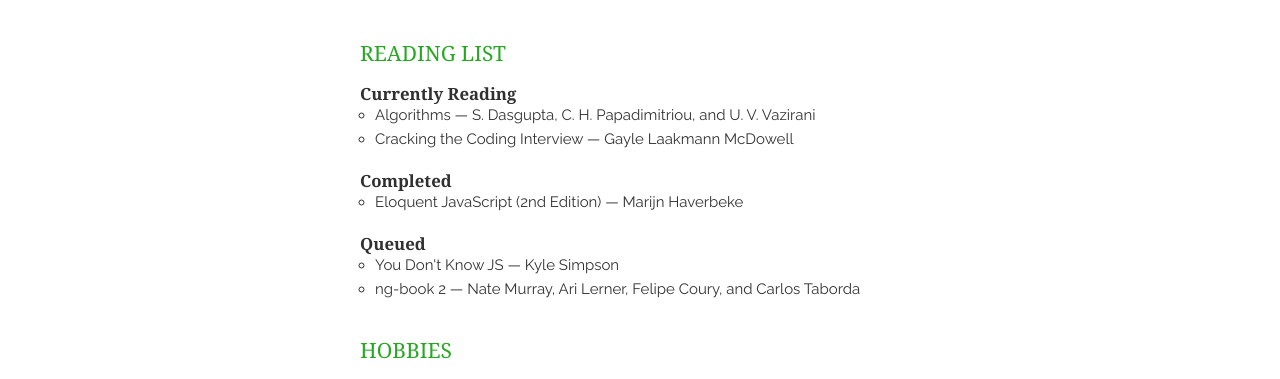
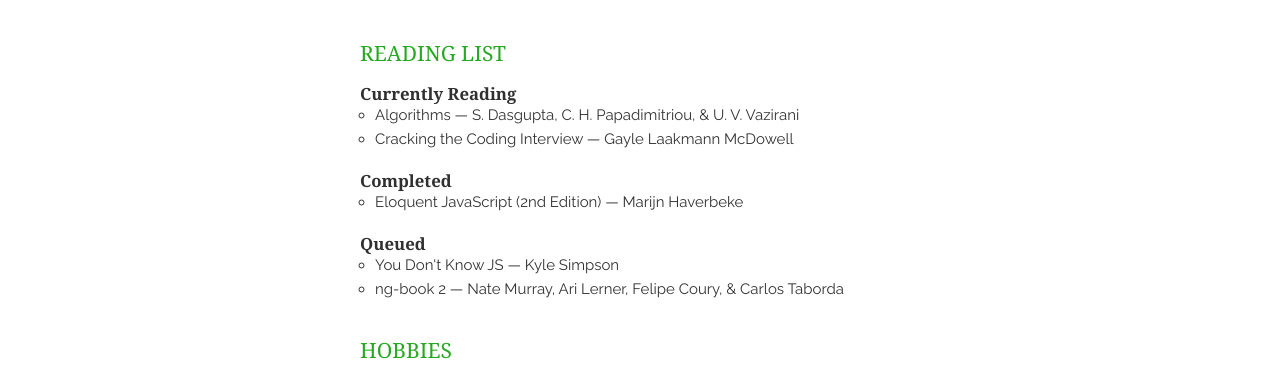
Before and after one commit to ylemberg/ylemberg.github.io, a Jekyll site: the page built from index.html, in a window 1280 px wide. Shown: the part 1896-2275 px from the top of the page. Built offline with Jekyll 4.4.1, drawn with Linux system fonts in a browser that asks for light colours; nearby versions of some CDN libraries; the list of posts is cut into pages by our own code.

Commit message:
[fix] Add ampersand

```diff
--- a/_includes/readinglist.html
+++ b/_includes/readinglist.html
@@ -6,7 +6,7 @@
         </header>
         <ul class="bullet-points">
           <li class="bullet-point">
-            <a href="https://www.amazon.com/Algorithms-Sanjoy-Dasgupta-ebook/dp/B006Z0QR3I" target="_blank">Algorithms &mdash; S. Dasgupta, C. H. Papadimitriou, and U. V. Vazirani</a>
+            <a href="https://www.amazon.com/Algorithms-Sanjoy-Dasgupta-ebook/dp/B006Z0QR3I" target="_blank">Algorithms &mdash; S. Dasgupta, C. H. Papadimitriou,  &amp; U. V. Vazirani</a>
           </li>
           <li class="bullet-point">
             <a href="https://www.amazon.com/Cracking-Coding-Interview-Programming-Questions/dp/098478280X" target="_blank">Cracking the Coding Interview &mdash; Gayle Laakmann McDowell</a>
@@ -32,7 +32,7 @@
             <a href="https://www.amazon.com/You-Dont-Know-JS-Going/dp/1491924462/ref=sr_1_1?s=books&ie=UTF8&qid=1493763108&sr=1-1&keywords=you+don%27t+know+js" target="_blank">You Don't Know JS &mdash; Kyle Simpson</a>
           </li>
           <li class="bullet-point">
-            <a href="https://www.amazon.com/ng-book-Complete-Angular-Nate-Murray/dp/0991344618/ref=sr_1_1?s=books&ie=UTF8&qid=1493763160&sr=1-1&keywords=NG+Book+2" target="_blank">ng-book 2 &mdash; Nate Murray, Ari Lerner, Felipe Coury, and Carlos Taborda</a>
+            <a href="https://www.amazon.com/ng-book-Complete-Angular-Nate-Murray/dp/0991344618/ref=sr_1_1?s=books&ie=UTF8&qid=1493763160&sr=1-1&keywords=NG+Book+2" target="_blank">ng-book 2 &mdash; Nate Murray, Ari Lerner, Felipe Coury, &amp; Carlos Taborda</a>
           </li>
         </ul>
     </article>
```
Also changed, not shown: 1 other file.
